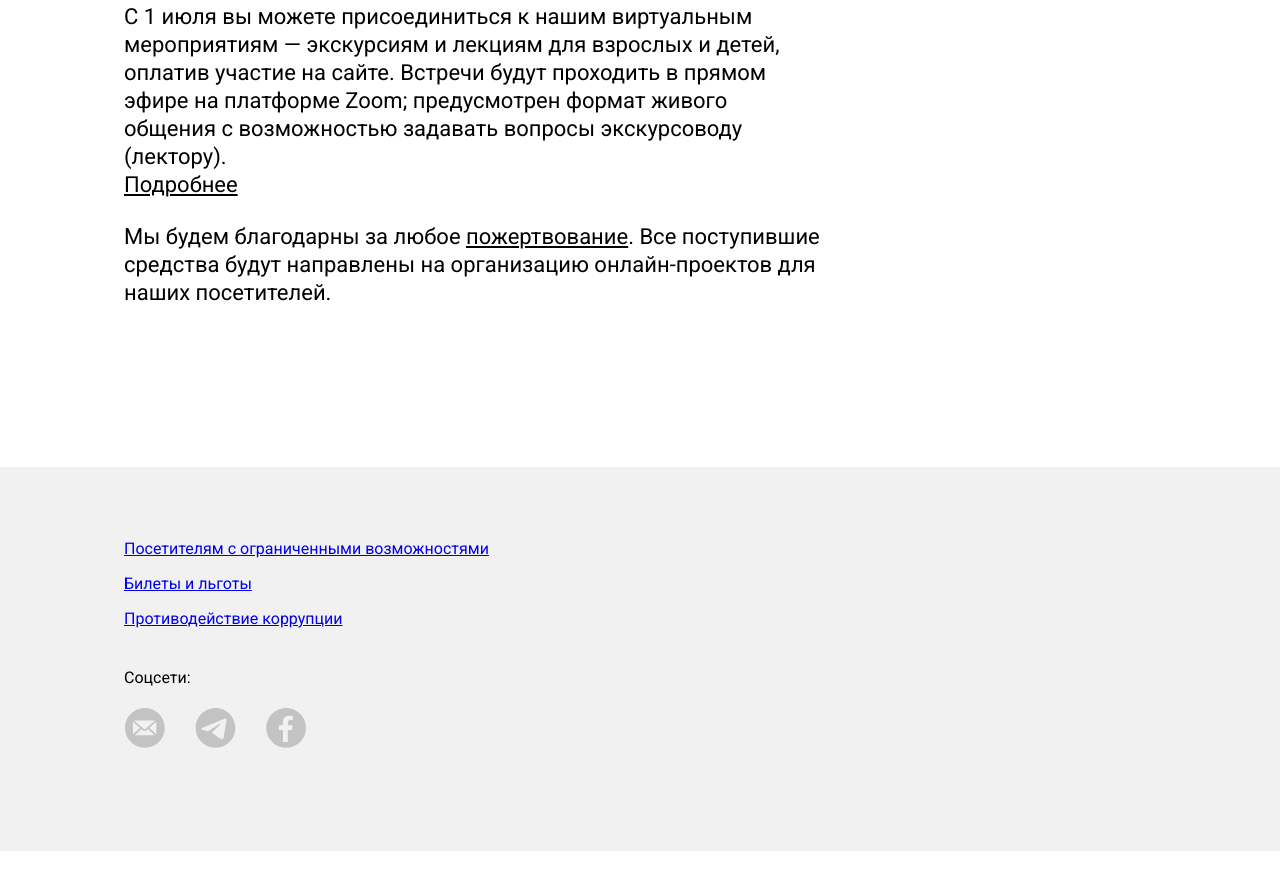
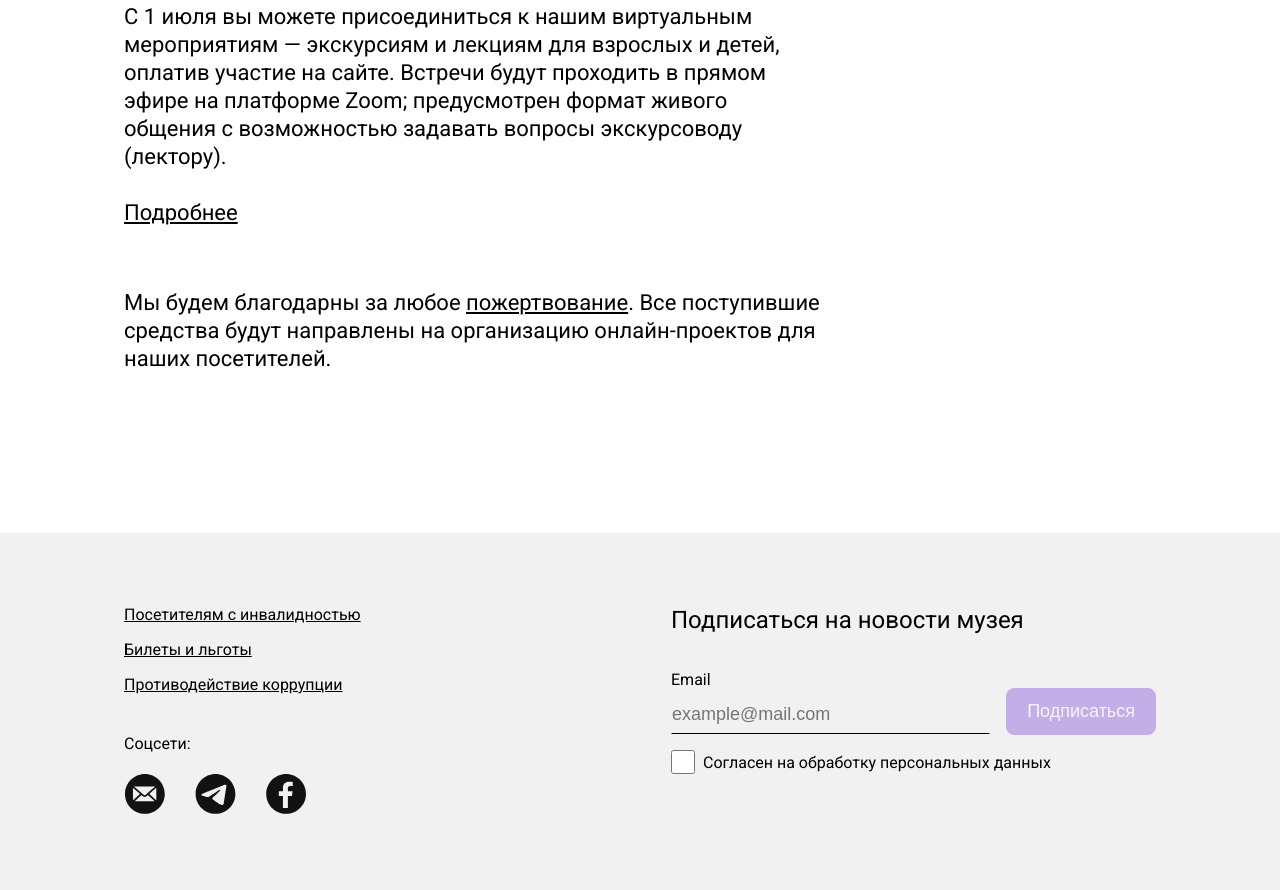
Before and after one commit to IPogorelova/a11y-homework, a plain HTML site: page index.html in a window 1280 px wide. Shown: the part 2056-2946 px from the top of the page. Before the commit the page ends 2907 px from the top, so only its background shows below. Drawn offline with nearby package versions, Linux system fonts and the light colour scheme.

Commit message:
add footer form, rework footer headings, socials block

```diff
--- a/index.html
+++ b/index.html
@@ -287,9 +287,11 @@
             для взрослых и детей, оплатив участие на сайте. Встречи будут проходить в прямом эфире
             на платформе Zoom; предусмотрен формат живого общения с возможностью задавать вопросы
             экскурсоводу (лектору).
-            <br />
+            <br /><br />
             <a href="/404.html" class="link" aria-label="Подробнее о виртуальных мероприятиях">Подробнее</a>
         </p>
+        <br />
+        <br />
         <p class="text-block">
             Мы будем благодарны за любое
             <a href="/404.html" class="link">пожертвование</a>.
@@ -302,41 +304,59 @@
     <div class="section section_mt-0 footer__inner">
         <div class="footer__block">
             <nav class="footer__nav" aria-label="Дополнительная правовая информация">
-                <a href="/404.html">Посетителям с ограниченными возможностями</a>
-                <a href="/404.html">Билеты и льготы</a>
-                <a href="/404.html">Противодействие коррупции</a>
+                <a href="/404.html" class="link">Посетителям с инвалидностью</a>
+                <a href="/404.html" class="link">Билеты и льготы</a>
+                <a href="/404.html" class="link">Противодействие коррупции</a>
             </nav>
             <span id="socials-label">Соцсети:</span>
             <ul class="socials" role="list" aria-labelledby="Соцсети">
                 <li>
-                    <button class="socials__button" disabled aria-disabled="true" aria-label="Email">
+                    <a
+                        href="mailto:prpushkin@mail.ru"
+                        class="socials__button"
+                        aria-labelledby="email-link"
+                    >
                         <img src="src/img/email.svg" alt="" />
-                    </button>
+                        <span class="visually-hidden" id="email-link">Написать письмо</span>
+                    </a>
                 </li>
                 <li>
-                    <button class="socials__button" disabled aria-disabled="true" aria-label="Telegram">
+                    <a
+                        href="https://t.me/theartsmuseum"
+                        class="socials__button"
+                        aria-labelledby="tg-link"
+                    >
                         <img src="src/img/telegram.svg" alt="" />
-                    </button>
+                        <span class="visually-hidden" lang="en" id="tg-link">Telegram</span>
+                    </a>
                 </li>
                 <li>
-                    <button class="socials__button" disabled aria-disabled="true" aria-label="Facebook">
+                    <a
+                        href="https://www.facebook.com/theartsmuseum/"
+                        class="socials__button"
+                        aria-labelledby="fb-link new-window"
+                        target="_blank"
+                        rel="noopener noreferrer"
+                    >
                         <img src="src/img/facebook.svg" alt="" />
-                    </button>
+                        <span class="visually-hidden" lang="en" id="fb-link">Facebook</span>
+                        <span class="visually-hidden" id="new-window">Откроется в новом окне</span>
+                    </a>
                 </li>
             </ul>
         </div>
-        <!--<form>
-            <p>Подписка на новости</p>
-            <label>
+        <form class="footer-form">
+            <p class="footer-form__title">Подписаться на новости музея</p>
+            <label class="footer-form__label">
                 Email
-                <input type="email" />
+                <input type="email" class="footer-form__input" required aria-required="true" autocomplete="email" placeholder="example@mail.com" />
             </label>
-            <label>
-                <input type="checkbox" required aria-required="true" />
+            <label class="footer-form__check">
+                <input type="checkbox" class="footer-form__checkbox" required aria-required="true" />
                 Согласен на обработку персональных данных
             </label>
-            <button type="submit" disabled aria-disabled="true">Подписаться</button>
-        </form>-->
+            <button type="submit" class="button button_purple footer-form__button" disabled aria-disabled="true">Подписаться</button>
+        </form>
     </div>
 </footer>
 
--- a/src/script.js
+++ b/src/script.js
@@ -25,7 +25,7 @@ window.addEventListener('DOMContentLoaded', () => {
     let loginButton = document.querySelector('#loginButton');
     loginButton.addEventListener('click', (e) => {
         e.preventDefault();
-        alert('Здесь должна была быть валидация, но она не смогла и очень извиняется :(');
+        alert('Здесь должна была быть валидация, но она не смогла и очень извиняется :( \nК сожалению, форма не будет отправлена.');
         MicroModal.close('dialog');
     })
 
@@ -102,4 +102,35 @@ window.addEventListener('DOMContentLoaded', () => {
         });
         item.addEventListener('keydown', keydownEventListener);
     });
+
+
+    // footer form
+    let inputSubscribe = document.querySelector('.footer-form__input');
+    let checkboxSubscribe = document.querySelector('.footer-form__checkbox');
+    let buttonSubscribe = document.querySelector('.footer-form__button');
+
+    inputSubscribe.addEventListener('keyup', () => {
+        if (inputSubscribe.value !== '' && checkboxSubscribe.checked) {
+            buttonSubscribe.setAttribute('aria-disabled', 'false');
+            buttonSubscribe.removeAttribute('disabled');
+        } else {
+            buttonSubscribe.setAttribute('aria-disabled', 'true');
+            !buttonSubscribe.hasAttribute('disabled') && buttonSubscribe.setAttribute('disabled', '');
+        }
+    });
+
+    checkboxSubscribe.addEventListener('change', () => {
+        if (inputSubscribe.value !== '' && checkboxSubscribe.checked)  {
+           buttonSubscribe.setAttribute('aria-disabled', 'false');
+           buttonSubscribe.removeAttribute('disabled');
+       } else {
+            buttonSubscribe.setAttribute('aria-disabled', 'true');
+            !buttonSubscribe.hasAttribute('disabled') && buttonSubscribe.setAttribute('disabled', '');
+        }
+    });
+
+    buttonSubscribe.addEventListener('click', (e) => {
+       e.preventDefault();
+       alert('Здесь должна была быть валидация, но она не смогла и очень извиняется :( \nК сожалению, форма не будет отправлена.');
+    });
 });
--- a/src/styles.css
+++ b/src/styles.css
@@ -62,6 +62,10 @@ h1, h2, h3, h4, h5, p {
     text-decoration: none;
     cursor: pointer;
 }
+.button:disabled {
+    opacity: 0.3;
+    cursor: default;
+}
 
 .button_purple {
     background-color: #5D16D5;
@@ -76,6 +80,10 @@ h1, h2, h3, h4, h5, p {
     background-color: #1a063b;
     border-color: #1a063b;
 }
+.button_purple:disabled:hover, .button_purple:disabled:focus {
+    background-color: #5D16D5;
+    border-color: #5D16D5;
+}
 
 .button_blue {
     background-color: #C7D2E9;
@@ -89,6 +97,10 @@ h1, h2, h3, h4, h5, p {
 .button_blue:active {
     background-color: #728dc7;
     border-color: #728dc7;
+}
+.button_blue:disabled:hover, .button_blue:disabled:focus {
+    background-color: #8aa1d1;
+    border-color: #8aa1d1;
 }
 
 .button_size-s {
@@ -438,6 +450,57 @@ h1, h2, h3, h4, h5, p {
     opacity: 0.2;
 }
 
+.footer-form {
+    position: relative;
+    width: 485px;
+}
+
+.footer-form__title {
+    margin-bottom: 35px;
+    font-size: 24px;
+    line-height: 30px;
+}
+
+.footer-form__label {
+    display: flex;
+    flex-direction: column;
+}
+
+.footer-form__input {
+    max-width: 305px;
+    margin-top: 6px;
+    padding: 8px 12px 8px 0;
+    font-size: 18px;
+    /*line-height: 24px;*/
+    background-color: transparent;
+    border: 1px solid transparent;
+    border-bottom: 1px solid #000000;
+    color: #000000;
+}
+.footer-form__input:focus {
+    border-color: #000000;
+}
+
+.footer-form__check {
+    display: flex;
+    align-items: center;
+    margin-top: 16px;
+}
+
+.footer-form__checkbox {
+    display: block;
+    width: 24px;
+    height: 24px;
+    margin: 0 8px 0 0;
+}
+
+.footer-form__button {
+    position: absolute;
+    top: 83px;
+    right: 0;
+}
+
+
 @media (prefers-reduced-motion) {
     body {
         scroll-behavior: unset;
```
